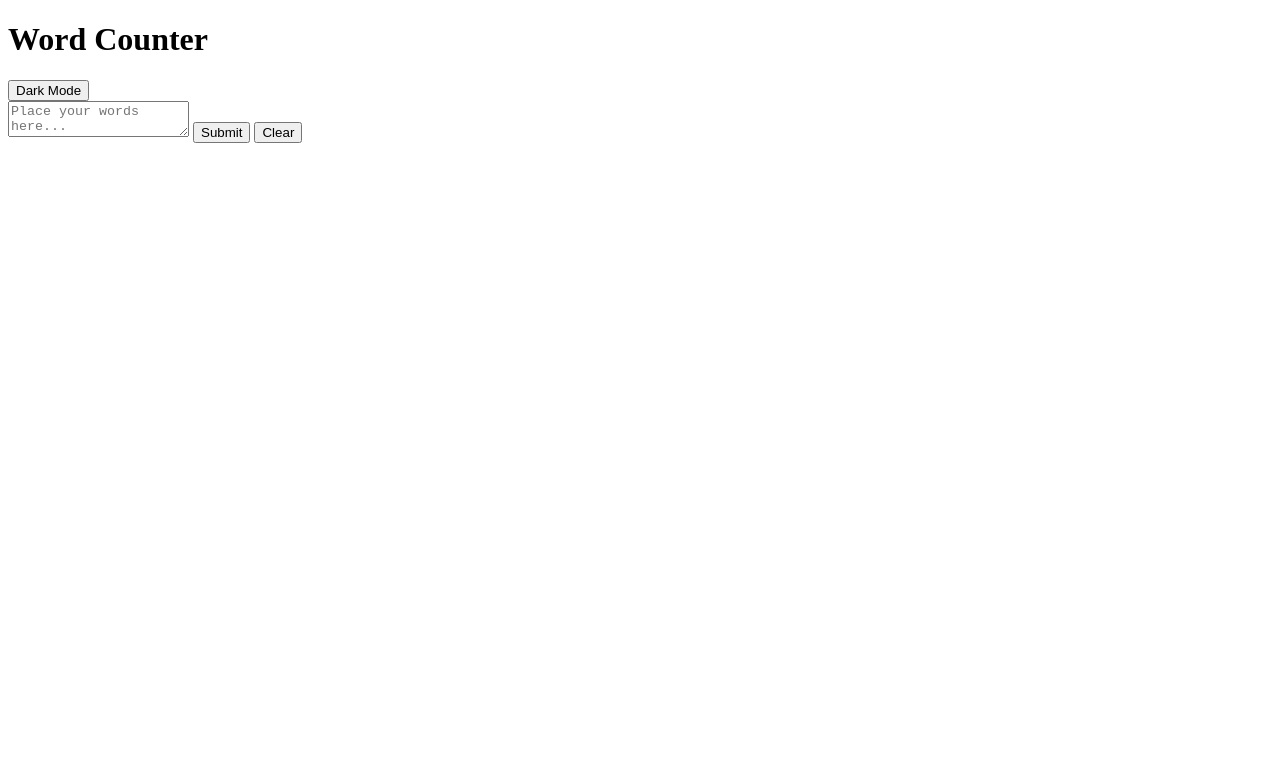
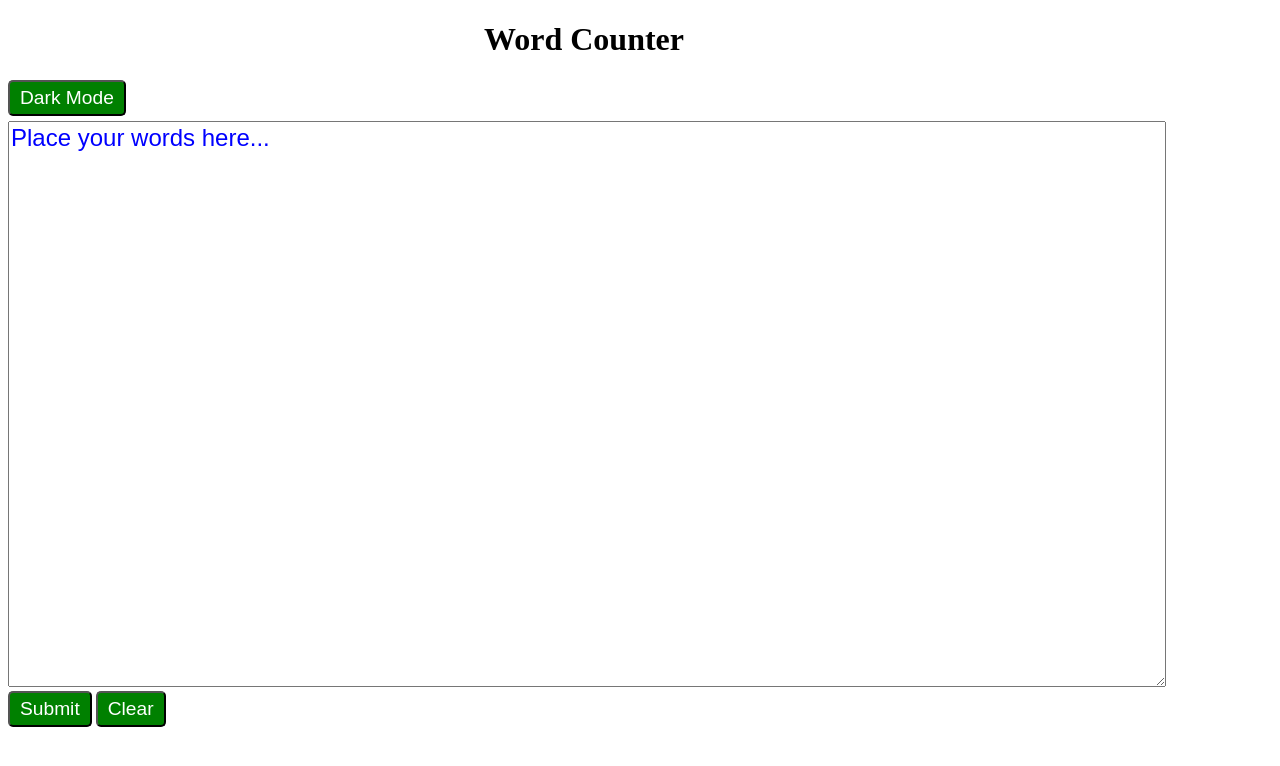
Before and after one commit to yarelismartin/LAB-word-counter, a plain HTML site: page index.html in a window 1280 px wide. Drawn offline with Linux system fonts and the light colour scheme.

Commit message:
added the css styling from challenge 3

```diff
--- a/index.html
+++ b/index.html
@@ -12,7 +12,7 @@
   <button id="bg-switch" >Dark Mode</button>
   <div id="error" class="error"></div>
   <form>
-    <textarea placeholder="Place your words here..."></textarea>
+    <textarea rows="20" class="textArea" placeholder="Place your words here..."></textarea>
     <button type="submit">Submit</button>
     <button type="reset" id="reset">Clear</button>
   </form>
--- a/main.css
+++ b/main.css
@@ -0,0 +1,27 @@
+body{
+  width: 90%;
+}
+
+h1{
+  text-align: center;
+}
+
+.textArea{
+  width: 100%;
+  font-size: 1.5em;
+  font-family: Arial, Helvetica, sans-serif;
+}
+
+textarea::placeholder{
+  color: blue;
+}
+
+
+button{
+  background-color: green;
+  color: white;
+  padding: 5px 10px;
+  margin-bottom: 5px;
+  font-size: larger;
+  border-radius: 5px;
+}
```
